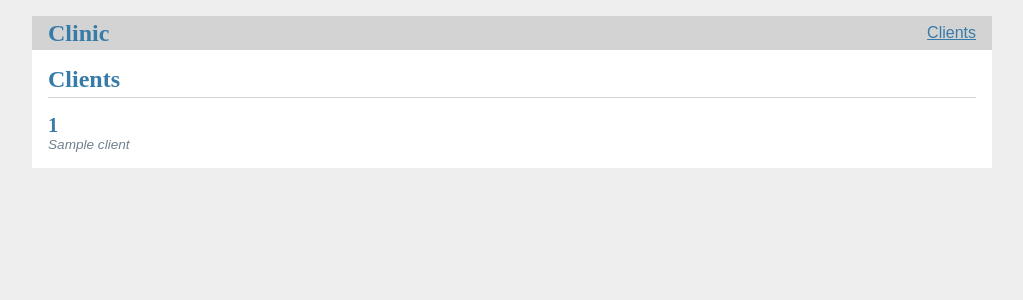
After one commit to RicardoQS23/SIBD, a Flask app: template workspace/app/templates/clinic/index.html in a window 1280 px wide. The commit adds this page. Shown: the top 300 px of the page, without its empty margins (128-1151 px from the left). Run offline with Flask 3, Linux system fonts and the light colour scheme; the template is opened without the code that fills it: most values are stand-ins (such as "Sample title", 1, 10 or a date in 2020); some libraries are stand-ins or nearby versions.

Commit message:
Created base page to display clients in webapp

```diff
--- a/workspace/app/app.py
+++ b/workspace/app/app.py
@@ -3,13 +3,12 @@
 # Distributed under the terms of the Modified BSD License.
 import os
 from logging.config import dictConfig
-
 import psycopg
 from flask import Flask, flash, jsonify, redirect, render_template, request, url_for
 from psycopg.rows import namedtuple_row
 
 # postgres://{user}:{password}@{hostname}:{port}/{database-name}
-DATABASE_URL = os.environ.get("DATABASE_URL", "postgres://bank:bank@postgres/bank")
+DATABASE_URL = "postgres://clinic:clinic@postgres/clinic" #os.environ.get("DATABASE_URL", "postgres://clinic:clinic@postgres/clinic")
 
 dictConfig(
     {
@@ -44,97 +43,154 @@ def is_decimal(s):
         return False
 
 
+# @app.route("/accounts", methods=("GET",))
+# def account_index():
+#     """Show all the accounts, most recent first."""
+
+#     with psycopg.connect(conninfo=DATABASE_URL) as conn:
+#         with conn.cursor(row_factory=namedtuple_row) as cur:
+#             accounts = cur.execute(
+#                 """
+#                 SELECT account_number, branch_name, balance
+#                 FROM account
+#                 ORDER BY account_number DESC;
+#                 """,
+#                 {},
+#             ).fetchall()
+#             log.debug(f"Found {cur.rowcount} rows.")
+
+#     return render_template("account/index.html", accounts=accounts)
+
+
+# @app.route("/accounts/<account_number>/update", methods=("GET",))
+# def account_update_view(account_number):
+#     """Show the page to update the account balance."""
+
+#     with psycopg.connect(conninfo=DATABASE_URL) as conn:
+#         with conn.cursor(row_factory=namedtuple_row) as cur:
+#             account = cur.execute(
+#                 """
+#                 SELECT account_number, branch_name, balance
+#                 FROM account
+#                 WHERE account_number = %(account_number)s;
+#                 """,
+#                 {"account_number": account_number},
+#             ).fetchone()
+#             log.debug(f"Found {cur.rowcount} rows.")
+
+#     return render_template("account/update.html", account=account)
+
+
+# @app.route("/accounts/<account_number>/update", methods=("POST",))
+# def account_update_save(account_number):
+#     """Update the account balance."""
+
+#     balance = request.form["balance"]
+
+#     error = None
+
+#     if not balance:
+#         error = "Balance is required."
+#     if not is_decimal(balance):
+#         error = "Balance is required to be decimal."
+
+#     if error is not None:
+#         flash(error)
+#     else:
+#         with psycopg.connect(conninfo=DATABASE_URL) as conn:
+#             with conn.cursor(row_factory=namedtuple_row) as cur:
+#                 cur.execute(
+#                     """
+#                     UPDATE account
+#                     SET balance = %(balance)s
+#                     WHERE account_number = %(account_number)s;
+#                     """,
+#                     {"account_number": account_number, "balance": balance},
+#                 )
+#             conn.commit()
+#         return redirect(url_for("account_index"))
+
+
+# @app.route("/accounts/<account_number>/delete", methods=("POST",))
+# def account_delete(account_number):
+#     """Delete the account."""
+
+#     with psycopg.connect(conninfo=DATABASE_URL) as conn:
+#         with conn.cursor(row_factory=namedtuple_row) as cur:
+#             cur.execute(
+#                 """
+#                 DELETE FROM account
+#                 WHERE account_number = %(account_number)s;
+#                 """,
+#                 {"account_number": account_number},
+#             )
+#         conn.commit()
+#     return redirect(url_for("account_index"))
+
+# @app.route("/", methods=["GET", "POST"])
+# @app.route("/login", methods=["GET", "POST"])
+# def login_route():
+#     if request.method == 'POST':
+#         entered_vat_id = request.form.get('client_id')
+#         print(DATABASE_URL, file=sys.stderr)
+#         with psycopg.connect(conninfo=DATABASE_URL) as conn:
+#             with conn.cursor(row_factory=namedtuple_row) as cur:
+#                 cur.execute(
+#                     """
+#                     SELECT vat_id
+#                     FROM client;
+#                     """
+#                 )
+#                 client_vat_ids = cur.fetchall()
+#                 if entered_vat_id in client_vat_ids:
+#                     return redirect(url_for('clients'))
+#                 else:
+#                     return render_template('clinic/index.html', error_message='Invalid VAT ID')
+
+#     return render_template('clinic/index.html')
+
+# @app.route("/ping", methods=("GET",))
+# def ping():
+#     log.debug("ping!")
+#     return jsonify({"message": "pong!", "status": "success"})
+
 @app.route("/", methods=("GET",))
-@app.route("/accounts", methods=("GET",))
-def account_index():
-    """Show all the accounts, most recent first."""
+@app.route("/clients", methods=("GET",))
+def clients_index():
+    """Show all the clients."""
 
     with psycopg.connect(conninfo=DATABASE_URL) as conn:
         with conn.cursor(row_factory=namedtuple_row) as cur:
-            accounts = cur.execute(
+            clients = cur.execute(
                 """
-                SELECT account_number, branch_name, balance
-                FROM account
-                ORDER BY account_number DESC;
+                SELECT vat_id, name, street
+                FROM client;
                 """,
                 {},
             ).fetchall()
             log.debug(f"Found {cur.rowcount} rows.")
 
-    return render_template("account/index.html", accounts=accounts)
+    return render_template("clinic/index.html", clients=clients)
 
-
-@app.route("/accounts/<account_number>/update", methods=("GET",))
-def account_update_view(account_number):
-    """Show the page to update the account balance."""
+@app.route("/clients/<client_id>/appointments", methods=("GET",))
+def client_appointment_view(client_id):
+    """Show client's appointments and consultations."""
 
     with psycopg.connect(conninfo=DATABASE_URL) as conn:
         with conn.cursor(row_factory=namedtuple_row) as cur:
-            account = cur.execute(
+            appointments = cur.execute(
                 """
-                SELECT account_number, branch_name, balance
-                FROM account
-                WHERE account_number = %(account_number)s;
+                SELECT DISTINCT ap.vat_doctor, ap.date_timestamp, ap.description
+                FROM client AS c
+                JOIN appointment AS ap ON c.vat_id = ap.vat_client
+                JOIN consultation AS co ON ap.VAT_doctor = co.vat_doctor AND ap.date_timestamp = co.date_timestamp
+                WHERE c.vat_id = %(client_id)s;
                 """,
-                {"account_number": account_number},
-            ).fetchone()
+                {"client_id": client_id},
+            ).fetchall()
             log.debug(f"Found {cur.rowcount} rows.")
 
-    return render_template("account/update.html", account=account)
-
-
-@app.route("/accounts/<account_number>/update", methods=("POST",))
-def account_update_save(account_number):
-    """Update the account balance."""
-
-    balance = request.form["balance"]
-
-    error = None
-
-    if not balance:
-        error = "Balance is required."
-    if not is_decimal(balance):
-        error = "Balance is required to be decimal."
-
-    if error is not None:
-        flash(error)
-    else:
-        with psycopg.connect(conninfo=DATABASE_URL) as conn:
-            with conn.cursor(row_factory=namedtuple_row) as cur:
-                cur.execute(
-                    """
-                    UPDATE account
-                    SET balance = %(balance)s
-                    WHERE account_number = %(account_number)s;
-                    """,
-                    {"account_number": account_number, "balance": balance},
-                )
-            conn.commit()
-        return redirect(url_for("account_index"))
-
-
-@app.route("/accounts/<account_number>/delete", methods=("POST",))
-def account_delete(account_number):
-    """Delete the account."""
-
-    with psycopg.connect(conninfo=DATABASE_URL) as conn:
-        with conn.cursor(row_factory=namedtuple_row) as cur:
-            cur.execute(
-                """
-                DELETE FROM account
-                WHERE account_number = %(account_number)s;
-                """,
-                {"account_number": account_number},
-            )
-        conn.commit()
-    return redirect(url_for("account_index"))
-
-
-@app.route("/ping", methods=("GET",))
-def ping():
-    log.debug("ping!")
-    return jsonify({"message": "pong!", "status": "success"})
-
+    return render_template("clinic/appointment.html", appointments=appointments)
 
 if __name__ == "__main__":
-    app.run()
+    app.run(debug=True)
--- a/workspace/app/templates/base.html
+++ b/workspace/app/templates/base.html
@@ -1,10 +1,10 @@
 <!doctype html>
-<title>{% block title %}{% endblock %} - Bank</title>
+<title>{% block title %}{% endblock %} - Clinic</title>
 <link rel="stylesheet" href="{{ url_for('static', filename='style.css') }}">
 <nav>
-  <h1><a href="/">Bank</a></h1>
+  <h1><a href="/">Clinic</a></h1>
   <ul>
-    <li><a href="{{ url_for('account_index') }}">Accounts</a>
+    <li><a href="{{ url_for('clients_index') }}">Clients</a>
     </ul>
   </nav>
   <section class="content">
--- /dev/null
+++ b/workspace/app/templates/clinic/index.html
@@ -0,0 +1,23 @@
+{% extends 'base.html' %}
+
+{% block header %}
+  <h1>{% block title %}Clients{% endblock %}</h1>
+{% endblock %}
+
+{% block content %}
+  {% for client in clients %}
+    <article class="post">
+      <header>
+        <div>
+          <h1>{{ client['vat_id'] }}</h1>
+          <div class="about">{{ client['name'] }}</div>
+        </div>
+      </header>
+    </article>
+    {% if not loop.last %}
+    <hr>
+    {% endif %}
+  {% endfor %}
+{% endblock %}
+
+<!--a class="action" href="{{ url_for('client_appointment_view', client_id=client['vat_id']) }}">View</a-->
--- a/workspace/docker-compose.yml
+++ b/workspace/docker-compose.yml
@@ -84,7 +84,7 @@ services:
       depends_on:
         - postgres
       environment:
-        DATABASE_URL: postgres://bank:bank@postgres/bank
+        DATABASE_URL: postgres://clinic:clinic@postgres/clinic
         FLASK_APP: app
         FLASK_ENV: development
         FLASK_DEBUG: 1
```
Also changed, not shown: workspace/app/templates/clinic/appointment.html (added, +23 -0 lines).
